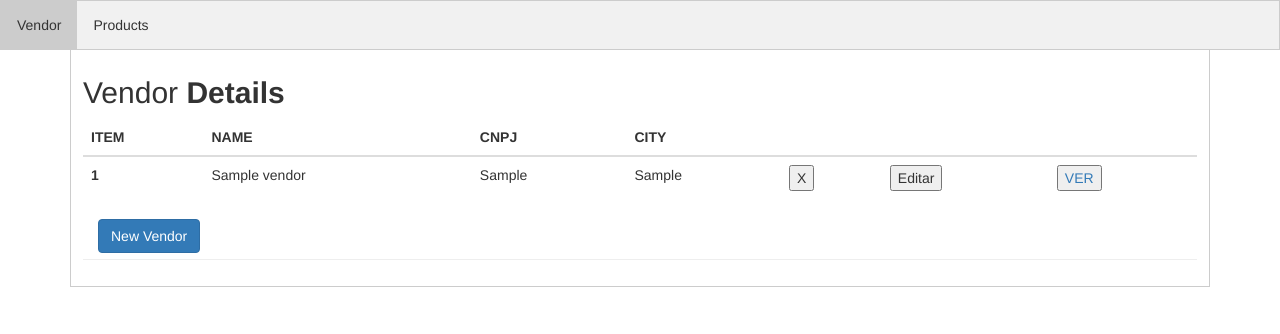
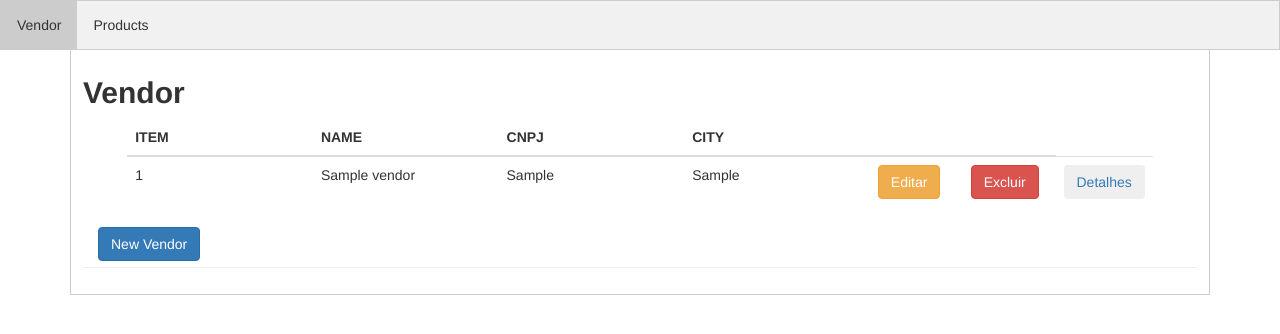
Before and after one commit to WilliamYizima/bradoo_test, a Flask app: page /list in a window 1280 px wide. Shown: the top 334 px of the page. Run offline with Flask 2, Linux system fonts and the light colour scheme; tables that the repository leaves empty hold one stand-in row (values such as "Sample post"); some libraries are stand-ins or nearby versions.

Commit message:
delete button ok

```diff
--- a/app/app.py
+++ b/app/app.py
@@ -100,6 +100,17 @@ def get_id(id_):
     except Exception as e:
         return (str(e))
 
+@app.route('/del/<id_>',methods=['POST'])
+def delete_company(id_):
+    # print('delete foiii',id_)
+
+    try:
+        #TODO ddelete products before vendor
+        vendor=Vendor.query.filter_by(id=id_).delete()
+        db.session.commit()
+        return redirect(url_for('list'))
+    except Exception as e:
+        return redirect(url_for('list'))
 
 if __name__ == "__main__":
     app.run(port=5000, debug=True)
--- a/app/templates/base.html
+++ b/app/templates/base.html
@@ -44,7 +44,7 @@
 {% block navbar %}
 
 <div class="tab">
-    <button class="tablinks" onclick="openCity(event, 'Vendor')" id="defaultOpen" value="Vendor">Vendor</button>
+    <button class="tablinks" onclick="openCity(event, 'Vendor')" id="defaultOpen" >Vendor</button>
     <button class="tablinks" onclick="openCity(event, 'Product')">Products</button>
 
   </div>
@@ -63,6 +63,7 @@
 
 <script>
     document.getElementById("defaultOpen").click();
+
     function cnpj(s) {
     let cnpj = s.replace(/[^\d]+/g, '')
 
@@ -97,7 +98,6 @@
 
 	return calc(t) === d1 && calc(t + 1) === d2
 }
-
 
     function maskCNPJ(n){
         nMask = n.replace(/\D/g, '')
@@ -148,8 +148,10 @@
     // })
 
     function excluir(id){
+
         myElement = document.querySelector(`tr[data-id="${id}"]`)
         myElement.remove()
+
     }
 
     function editar(dataPeople){
--- a/app/templates/list.html
+++ b/app/templates/list.html
@@ -9,33 +9,32 @@
 
   <div class="table-title">
     <div class="row">
-      <div class="col-sm-8">
-        <h2>Vendor <b>Details</b></h2>
+      <div class="col-sm-4">
+        <h2> <b>Vendor</b></h2>
       </div>
     </div>
   </div>
   <table class="table table-hover">
     <thead>
-      <tr>
+      <tr class='row'>
         <th scope="col">ITEM</th>
         <th scope="col">NAME</th>
         <th scope="col">CNPJ</th>
         <th scope="col">CITY</th>
         <th scope="col"></th>
         <th scope="col"></th>
-        <th scope="col"></th>
       </tr>
     </thead>
     <tbody>
       {% for objeto in obj%}
-      <tr data-id="{{objeto.id}}">
-        <th scope="row">{{objeto.id}}</th>
-        <td>{{objeto.name}}</td>
-        <td>{{objeto.cnpj}}</td>
-        <td>{{objeto.city}}</td>
-        <td><button onclick="excluir({{objeto.id}})">X</button></td>
-        <td><button onclick="editar({{objeto}})">Editar</button></td>
-        <td><button><a href="#">VER</a></button></td>
+      <tr class='row' data-id="{{objeto.id}}">
+        <td class='col-sm-2'>{{objeto.id}}</td>
+        <td class='col-sm-2'>{{objeto.name}}</td>
+        <td class='col-sm-2'>{{objeto.cnpj}}</td>
+        <td class='col-sm-2'>{{objeto.city}}</td>
+        <td class='col-sm-1'><button class="btn btn-warning" onclick="editar({{objeto}})">Editar</button></td>
+        <td class='col-sm-1'><form action="/del/{{objeto.id}}" method="POST"> <button type="submit" class="btn btn-danger">Excluir</button></form></td>
+        <td class='col-sm-1'><button class="btn btn-secondary"><a href="#">Detalhes</a></button></td>
       </tr>
       {% endfor %}
     </tbody>
```
